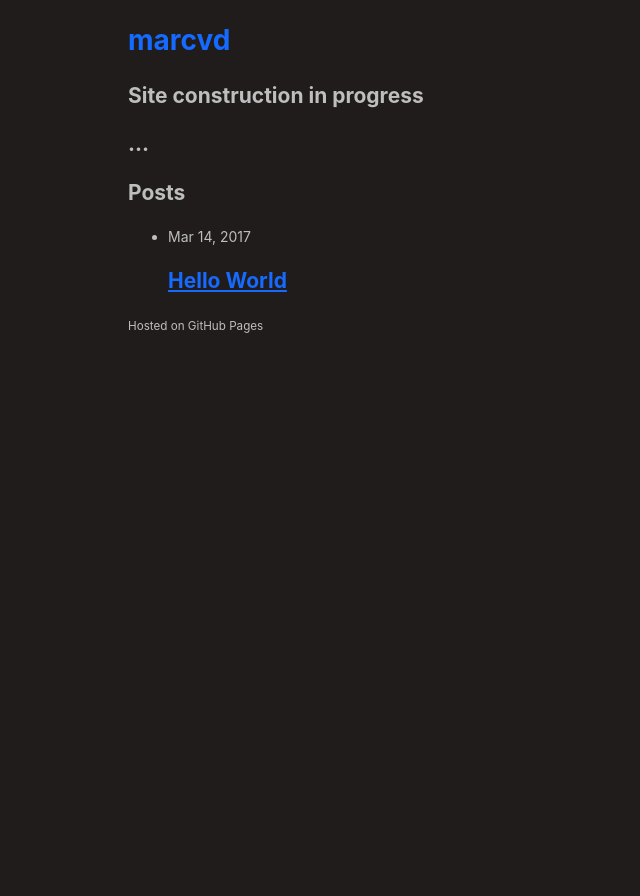
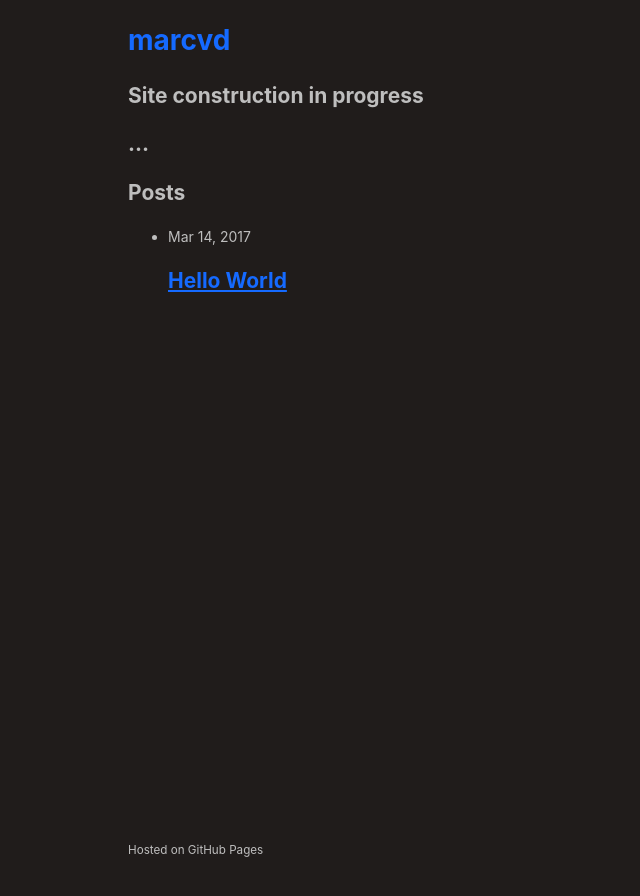
Before and after one commit to marc-q/marc-q.github.io, a Jekyll site: the page built from index.md, in a window 1280 px wide. Shown: the top 896 px of the page, without its empty margins (0-640 px from the left). Built offline with Jekyll 4.4.1, drawn with Linux system fonts in a browser that asks for light colours; the repository's description, which GitHub fills in, is left out; our own code applies the rules of GitHub Pages for plain Markdown files.

Commit message:
Update style.css

```diff
--- a/assets/css/style.css
+++ b/assets/css/style.css
@@ -4,21 +4,39 @@ html
 	font-size: 14px;
 	line-height: 1.5;
 	background-color: #201c1b;
-  	color: #bebebe;
+  color: #bebebe;
 }
 
-footer
+/* Layout */
+body, footer
 {
-	position: static;
-	bottom: 10px;
+	margin: 0;
+	padding: 0;
+	border: 0;
 }
 
 body
 {
 	width: 80%;
+	min-height: 95vh;
 	margin-left: 10%;
+	position: relative;
 }
 
+div.content
+{
+  margin-top: 5vh;
+	padding-bottom: 50px;
+}
+
+footer
+{
+	height: 50px;
+  position: absolute;
+	bottom: 0;
+}
+
+/* Text */
 a
 {
 	color: #156aff;
@@ -40,6 +58,7 @@ blockquote
 	color: black;
 }
 
+/* Tables */
 table
 {
 	width: 100%;
```
